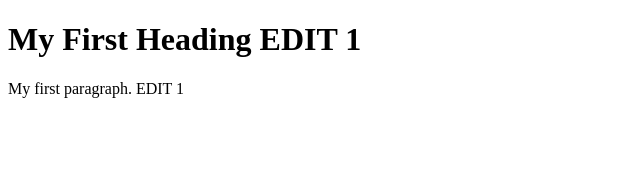
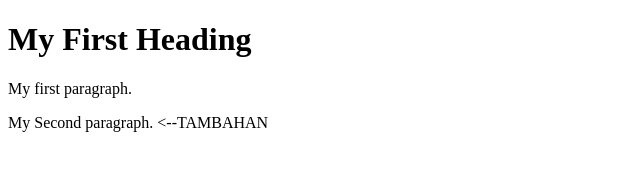
Before and after one commit to pakdanan/my-static-web, a plain HTML site: page index.htm in a window 1280 px wide. Shown: the whole page, without its empty margins (0-640 px from the left). Drawn offline with Linux system fonts and the light colour scheme.

Commit message:
add second paragprah

```diff
--- a/index.htm
+++ b/index.htm
@@ -3,8 +3,9 @@
 
 <body>
 
-    <h1>My First Heading EDIT 1</h1>
-    <p>My first paragraph. EDIT 1</p>
+    <h1>My First Heading </h1>
+    <p>My first paragraph.</p>
+    <p>My Second paragraph. <--TAMBAHAN </p>
 
 </body>
 
```
